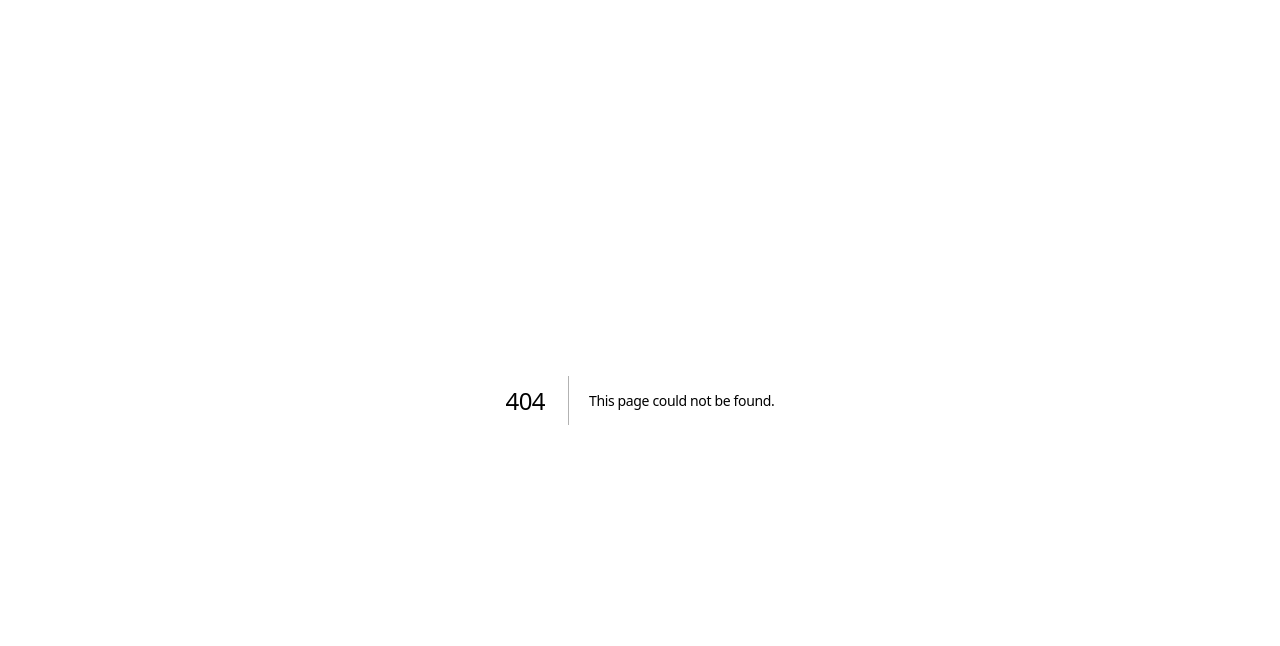
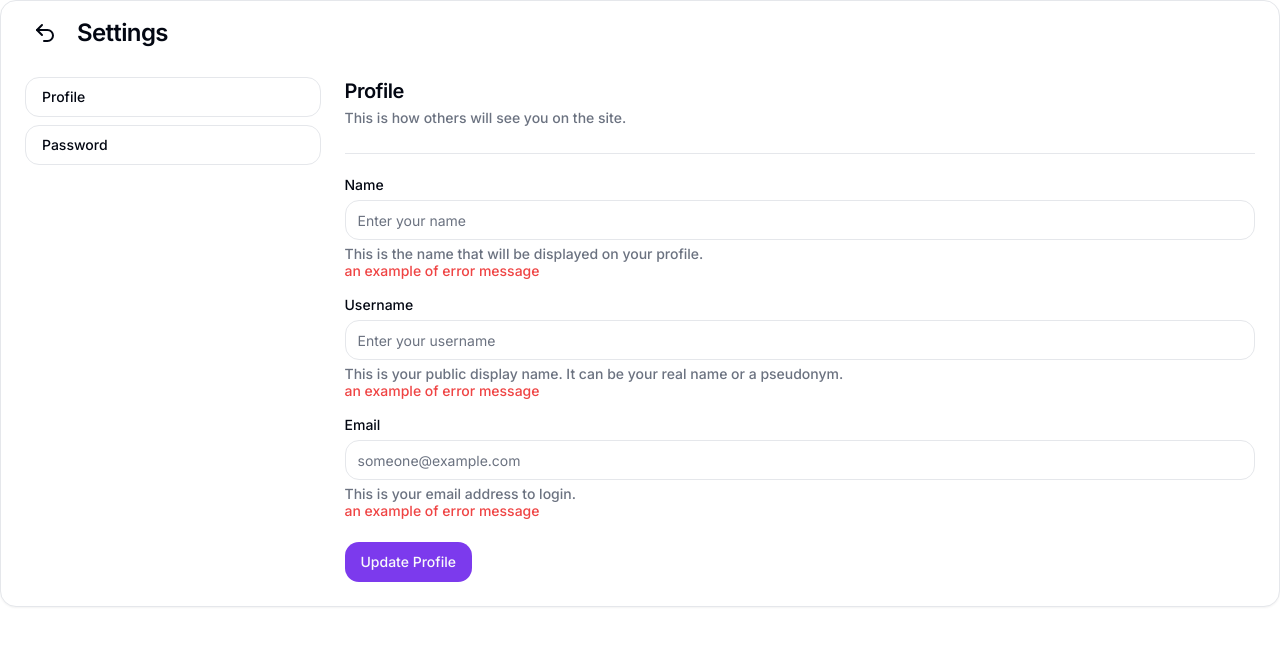
Before and after one commit to GhozyIkbarF/blog, a Next.js app in the folder frontend/: page /profile/settings/profile in a window 1280 px wide. Before the commit this address had no page. Shown: the top 646 px of the page. Built offline with nearby package versions, Linux system fonts and the light colour scheme.

Commit message:
refactor: changing settings page

```diff
--- /dev/null
+++ b/frontend/src/components/layout/settingslayout.tsx
@@ -0,0 +1,59 @@
+import React from 'react'
+import Link from 'next/link'
+import { Button } from "@/components/ui/button"
+import { Card } from "@/components/ui/card"
+import { Undo2 } from "lucide-react"
+import { Tooltip, TooltipContent, TooltipProvider, TooltipTrigger } from "@/components/ui/tooltip"
+
+type LayoutProps = {
+  children: React.ReactNode,
+};
+
+const SettingsLayout = ({ children }: LayoutProps) => {
+  return (
+    <>
+      <section>
+        <Card>
+          <section className="flex flex-col">
+            <div className="flex flex-row ml-6 mt-3 items-center">
+              <TooltipProvider>
+                <Tooltip delayDuration={0}>
+                  <TooltipTrigger asChild>
+                    <Button className="rounded-full" size="icon" variant="ghost">
+                      <Link href="/"><Undo2 /></Link>
+                    </Button>
+                  </TooltipTrigger>
+                  <TooltipContent>
+                    <span>Back to Home</span>
+                  </TooltipContent>
+                </Tooltip>
+              </TooltipProvider>
+              <h3 className="ml-3">Settings</h3>
+            </div>
+            <div className="flex flex-row w-full justify-between">
+              <aside className="w-[25%]">
+                <ul className="list-none">
+                  <li>
+                    <Link href="/profile/settings/profile">
+                      <Button className="w-full justify-start" variant="outline">Profile</Button>
+                    </Link>
+                  </li>
+                  <li>
+                    <Link href="/profile/settings/password">
+                      <Button className="w-full justify-start" variant="outline">Password</Button>
+                    </Link>
+                  </li>
+                </ul>
+              </aside>
+              <section className="w-[75%] py-6 px-6">
+                {children}
+              </section>
+            </div>
+          </section>
+        </Card>
+      </section>
+    </>
+  )
+}
+
+export default SettingsLayout
--- a/frontend/src/components/section/settings/profile.tsx
+++ b/frontend/src/components/section/settings/profile.tsx
@@ -1,6 +1,5 @@
 import React from 'react'
 import { Dialog, DialogContent, DialogDescription, DialogFooter, DialogHeader, DialogTitle, DialogTrigger } from "@/components/ui/dialog"
-import { TabsContent } from "@/components/ui/tabs"
 import { Separator } from '@/components/ui/separator'
 import { Label } from '@/components/ui/label'
 import { Input } from '@/components/ui/input'
@@ -41,7 +40,7 @@ const Profile = () => {
   ];
 
   return (
-    <TabsContent value="profile">
+    <>
       <h4>Profile</h4>
       <small className="muted-text">This is how others will see you on the site.</small>
       <Separator className="my-6" />
@@ -71,7 +70,7 @@ const Profile = () => {
             </DialogHeader>
             <div className="flex flex-col gap-4 py-4">
               <Label htmlFor="Password" className="after:content-['*'] after:text-red-500">Password </Label>
-              <Input id="password" />
+              <Input id="password" placeholder="Enter your password" />
               <small className="text-red-500">an example of error message</small>
             </div>
             <DialogFooter>
@@ -80,7 +79,7 @@ const Profile = () => {
           </DialogContent>
         </Dialog>
       </form>
-    </TabsContent>
+    </>
   )
 }
 
--- a/frontend/src/pages/profile/settings.tsx
+++ /dev/null
@@ -1,70 +0,0 @@
-import React from 'react'
-import Link from 'next/link'
-import Navbar from '@/components/section/navbar/navbar'
-import Title from '@/components/head'
-import { Button } from "@/components/ui/button"
-import { Card } from "@/components/ui/card"
-import { Undo2 } from "lucide-react"
-import { Tooltip, TooltipContent, TooltipProvider, TooltipTrigger } from "@/components/ui/tooltip"
-import { Tabs, TabsList, TabsTrigger } from "@/components/ui/tabs"
-import Profile from '@/components/section/settings/profile'
-import Password from '@/components/section/settings/password'
-
-const Settings = () => {
-  return (
-    <>
-      <Title title="Home / The Social" />
-
-      <main className="min-h-screen w-4/6 py-5 mx-auto flex flex-col gap-2">
-        <Navbar />
-        <section>
-          <Card>
-            <section className="flex flex-col">
-              <div className="flex flex-row ml-6 mt-3 items-center">
-                <TooltipProvider>
-                  <Tooltip delayDuration={0}>
-                    <TooltipTrigger asChild>
-                      <Button className="rounded-full" size="icon" variant="ghost">
-                        <Link href="/"><Undo2 /></Link>
-                      </Button>
-                    </TooltipTrigger>
-                    <TooltipContent>
-                      <span>Back to Home</span>
-                    </TooltipContent>
-                  </Tooltip>
-                </TooltipProvider>
-                <h3 className="ml-3">Settings</h3>
-              </div>
-              <Tabs defaultValue="profile">
-                <div className="flex flex-row w-full justify-between">
-                  <aside className="w-[25%]">
-                    <TabsList>
-                      <ul className="list-none">
-                        <li>
-                          <TabsTrigger value="profile" className="w-full">
-                            <Button className="w-full justify-start" variant="outline">Profile</Button>
-                          </TabsTrigger>
-                        </li>
-                        <li>
-                          <TabsTrigger value="password" className="w-full">
-                            <Button className="w-full justify-start" variant="outline">Password</Button>
-                          </TabsTrigger>
-                        </li>
-                      </ul>
-                    </TabsList>
-                  </aside>
-                  <section className="w-[75%] py-6 px-6">
-                    <Profile />
-                    <Password />
-                  </section>
-                </div>
-              </Tabs>
-            </section>
-          </Card>
-        </section>
-      </main>
-    </>
-  )
-}
-
-export default Settings
--- /dev/null
+++ b/frontend/src/pages/profile/settings/password.tsx
@@ -0,0 +1,13 @@
+import React from 'react'
+import Password from '@/components/section/settings/password'
+import SettingsLayout from '@/components/layout/settingslayout'
+
+const SettingsPassword = () => {
+  return (
+    <SettingsLayout>
+      <Password />
+    </SettingsLayout>
+  )
+}
+
+export default SettingsPassword
--- /dev/null
+++ b/frontend/src/pages/profile/settings/profile.tsx
@@ -0,0 +1,13 @@
+import React from 'react'
+import Profile from '@/components/section/settings/profile'
+import SettingsLayout from '@/components/layout/settingslayout'
+
+const SettingsProfile = () => {
+  return (
+    <SettingsLayout>
+      <Profile />
+    </SettingsLayout>
+  )
+}
+
+export default SettingsProfile
```
Also changed, not shown: frontend/package.json (+7 -4 lines), frontend/src/components/pages/settings.tsx (deleted), 1 other file (tests, documents, lock files or other folders).
